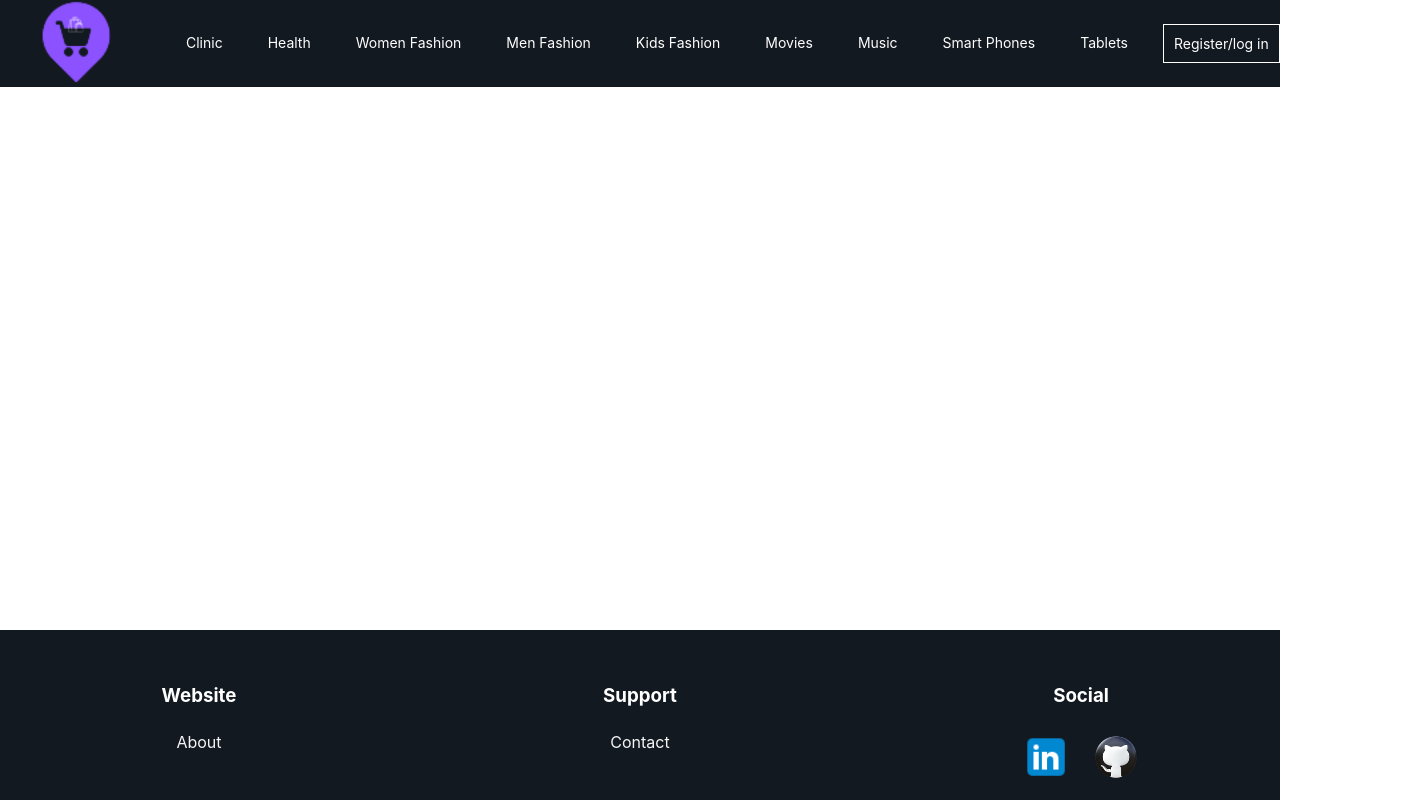
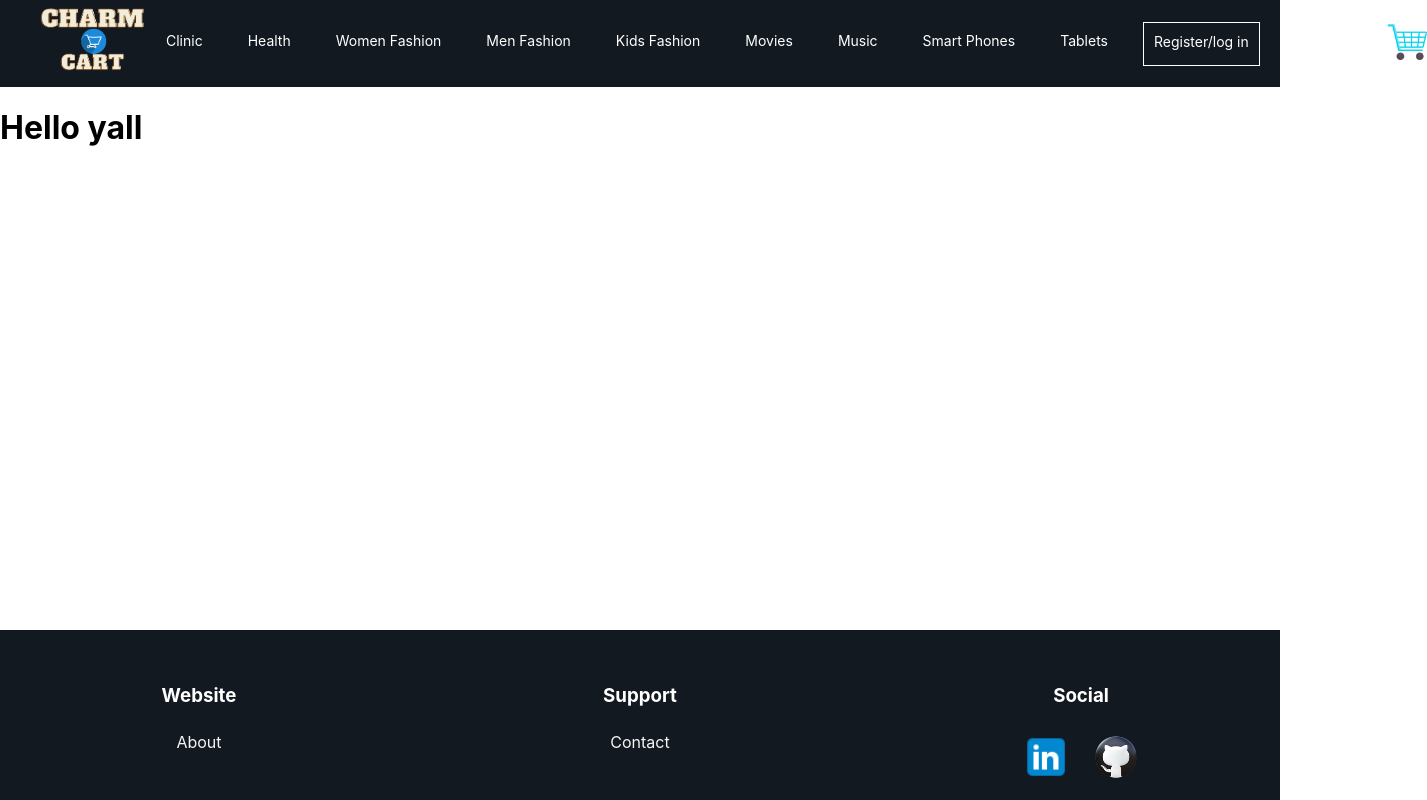
Before and after one commit to 10xXAhmedXx10/Charm-Cart, a React (Create React App) app: page /cart in a window 1280 px wide. Shown: the whole page, 1427 px wide, since content can reach past the window. Built offline with nearby package versions, Linux system fonts and the light colour scheme.

Commit message:
Adding the cart page

```diff
--- a/src/App.css
+++ b/src/App.css
@@ -8,7 +8,7 @@
 }
 
 .logo {
-  margin-left: -40px;
+  margin-left: 10px;
 
 }
 
--- a/src/App.js
+++ b/src/App.js
@@ -16,7 +16,7 @@ import Kidsfashion from "./pages/Kidsfashion"
 import Tablets from "./pages/Tablets"
 import Registerorlog from "./components/Registerorlog"
 import Login from './components/Login';
-
+import Cart from "./components/Cart"
 
 
 import Userregistration from "./components/Userregistration";
@@ -42,7 +42,7 @@ function App() {
                 <Route path='/registerorlog' element={<Registerorlog />} />
                 <Route path="/userregistration" element={<Userregistration />} />
                 <Route path='/businessregistration' element={<Businessregistration />} />
-
+                <Route path='/cart' element={<Cart />} />
                 <Route path="/home" element={<Home />} />
                 <Route path="/womenfashion" element={<Womenfashion />} />
                 <Route path="/beauty" element={<Beauty />} />
--- /dev/null
+++ b/src/components/Cart.jsx
@@ -0,0 +1,8 @@
+import React from "react";
+
+function Cart() {
+    return <h1>Hello yall</h1>
+}
+
+
+export default Cart;
--- a/src/components/Navbar.jsx
+++ b/src/components/Navbar.jsx
@@ -13,7 +13,7 @@ const Navbar = () => {
   return (
     <nav className="navbar">
        <div>
-       <a href="/home"><img className='logo' src='/assets/images/logo.png' height={"200px"}  alt='Logo' /></a>
+       <a href="/home"><img className='logo' src='/assets/images/logo.png' height={"130px"}  alt='Logo' /></a>
 
       </div>
       <div className='menu-icon' onClick={() => setIsOpen(!isOpen)}>
@@ -47,12 +47,15 @@ const Navbar = () => {
           <NavLink exact to="/tablets" activeClassName="active" className="nav-link" onClick={closeMenu} >
           Tablets
           </NavLink>
-          <NavLink to="/registerorlog" activeClassName="active" className="nav-link-special" onClick={closeMenu} >
+          <NavLink exact to="/registerorlog" activeClassName="active" className="nav-link-special" onClick={closeMenu} >
             Register/log in
           </NavLink>
-          <NavLink to="/account" activeClassName="active" className="nav-link-special" onClick={closeMenu} >
+          <NavLink exact to="/account" activeClassName="active" className="nav-link-special" onClick={closeMenu} >
             Account
           </NavLink>
+          <NavLink exact to="/cart" activeClassName="active" className="" onClick={closeMenu}>
+          <img src="assets/images/cart.png" height={"40px"} alt="shopping cart" />
+        </NavLink>
         </div>
     </nav>
   );
```
Also changed, not shown: public/assets/images/cart.png (added), public/assets/images/logo.png.
